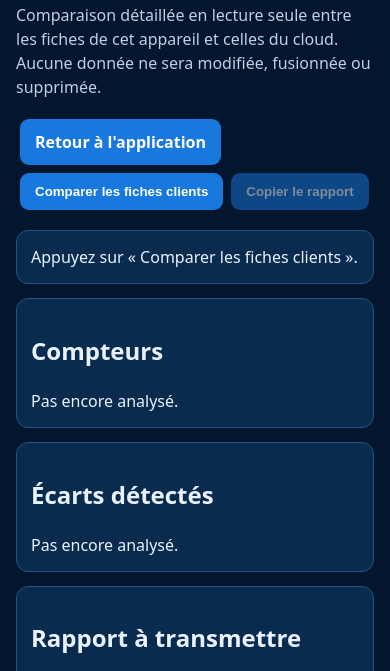
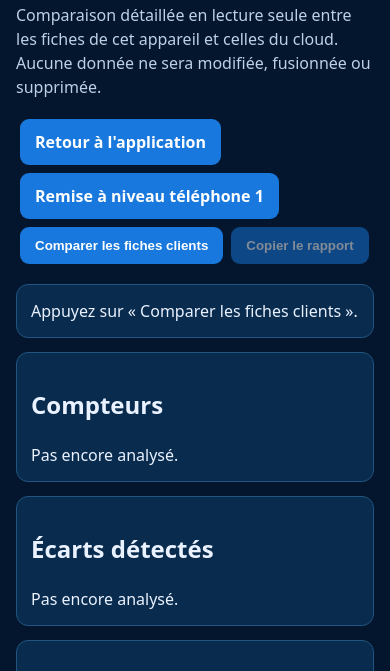
Before and after one commit to julienarmand12/chabanal-et-fils, a plain HTML site: page diagnostic-clients.html in a window 390 px wide. Shown: the part 152-823 px from the top of the page. Drawn offline with nearby package versions, Linux system fonts and the light colour scheme.

Commit message:
Ajoute l’accès à la réparation locale téléphone 1

```diff
--- a/diagnostic-clients.html
+++ b/diagnostic-clients.html
@@ -4,7 +4,7 @@
 :root{font-family:system-ui,Arial,sans-serif;color:#eaf2ff;background:#03162e}*{box-sizing:border-box}body{max-width:900px;margin:auto;padding:16px;line-height:1.5}section{background:#092b4e;border:1px solid #21547f;border-radius:12px;padding:14px;margin:14px 0;overflow-wrap:anywhere}button,a.btn{display:inline-block;background:#1878dd;border:0;border-radius:9px;padding:11px 15px;color:white;font-weight:650;text-decoration:none;margin:4px}button:disabled{opacity:.5}.muted,small{color:#bfd0e5}pre{white-space:pre-wrap;word-break:break-word;font:.82rem ui-monospace,monospace;background:#04182e;padding:10px;border-radius:8px}.item{padding:9px;margin:8px 0;border:1px solid #315478;border-radius:8px;background:#061d36}.grid{display:grid;grid-template-columns:1fr 1fr;gap:10px}.grid>div{background:#051d35;padding:10px;border-radius:8px}@media(max-width:560px){.grid{grid-template-columns:1fr}}
 </style><script src="https://cdn.jsdelivr.net/npm/@supabase/supabase-js@2"></script></head>
 <body><h1>Diagnostic des fiches clients</h1><p class="muted">Comparaison détaillée en lecture seule entre les fiches de cet appareil et celles du cloud. Aucune donnée ne sera modifiée, fusionnée ou supprimée.</p>
-<p><a class="btn" href="./">Retour à l'application</a><button id="run">Comparer les fiches clients</button><button id="copy" disabled>Copier le rapport</button></p>
+<p><a class="btn" href="./">Retour à l'application</a><a class="btn" href="./reparation-clients-tel1.html">Remise à niveau téléphone 1</a><button id="run">Comparer les fiches clients</button><button id="copy" disabled>Copier le rapport</button></p>
 <section id="status">Appuyez sur « Comparer les fiches clients ».</section><section><h2>Compteurs</h2><div id="counts" class="grid">Pas encore analysé.</div></section>
 <section><h2>Écarts détectés</h2><div id="details">Pas encore analysé.</div></section>
 <section><h2>Rapport à transmettre</h2><pre id="report">Le rapport apparaîtra ici après comparaison.</pre></section>
```
